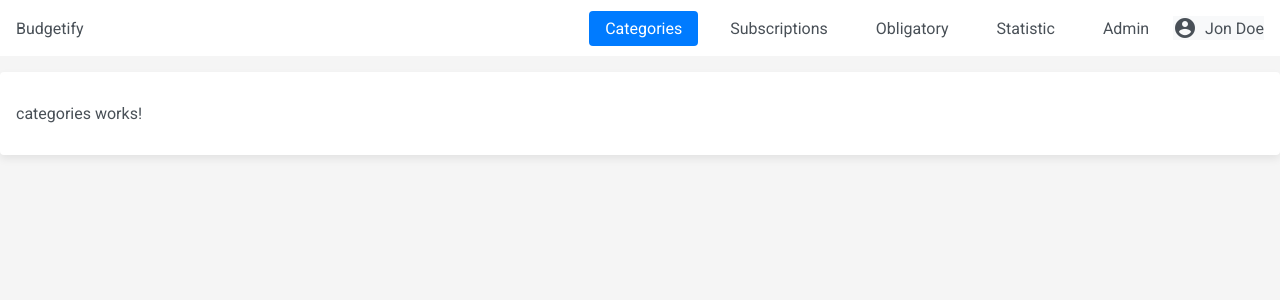
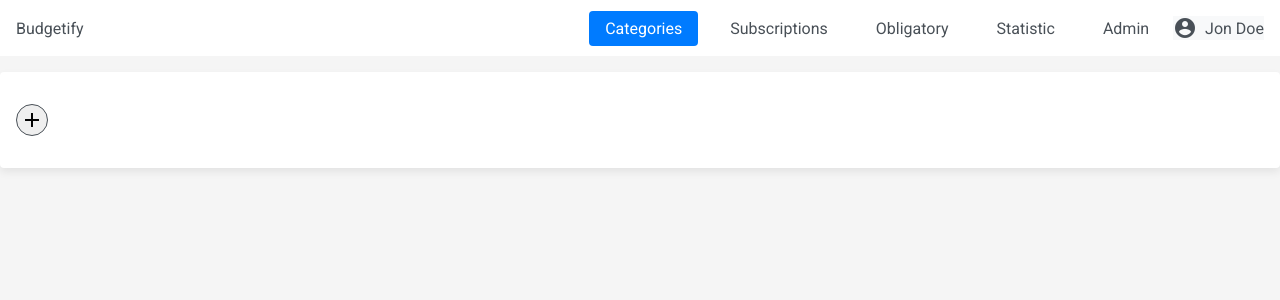
Before and after one commit to SiarhKul/angular-mentorship, an Angular app: page /categories in a window 1280 px wide. Shown: the top 300 px of the page. Built offline with nearby package versions, Linux system fonts and the light colour scheme.

Commit message:
chore: Add plus button

```diff
--- a/src/app/core/services/auth.service.ts
+++ b/src/app/core/services/auth.service.ts
@@ -9,6 +9,7 @@ import {AUTH_ENDPOINT} from "../../shared/constants/endpoints";
 })
 export class AuthService {
 
+
   constructor(private http: HttpClient) {
   }
 
@@ -19,6 +20,7 @@ export class AuthService {
       username,
       password
     });
+
     return objectObservable;
   }
 }
--- a/src/app/pages/categories/categories.component.html
+++ b/src/app/pages/categories/categories.component.html
@@ -1 +1,3 @@
-<p>categories works!</p>
+<p>
+  <app-plus-button/>
+</p>
--- /dev/null
+++ b/src/app/shared/components/plus-button/plus-button.component.css
@@ -0,0 +1,13 @@
+.button__add {
+    padding: 0;
+    min-width: 1.25rem;
+    min-height: 1.25rem;
+    width: 2rem;
+    height: 2rem;
+    border-radius: 50%;
+    border: 1px solid var(--border-color-dark);
+    display: flex;
+    justify-content: center;
+    align-items: center;
+    cursor: pointer;
+}
--- /dev/null
+++ b/src/app/shared/components/plus-button/plus-button.component.html
@@ -0,0 +1,3 @@
+<button class="button__add">
+  <mat-icon>add</mat-icon>
+</button>
--- a/src/styles.css
+++ b/src/styles.css
@@ -15,6 +15,8 @@
 
     /* UI colors */
     --border-color: #e9ecef;
+    --border-color-dark: #495057;
+
     --shadow-color: rgba(0, 0, 0, 0.075);
 
     /* Text colors */
```
Also changed, not shown: src/app/pages/categories/categories.component.ts (+7 -2 lines), src/app/shared/components/drawer/drawer.component.ts (added, +10 -0 lines), src/app/shared/components/plus-button/plus-button.component.ts (added, +12 -0 lines), src/app/shared/components/drawer/drawer.component.css (added), 2 other files (tests, documents, lock files or other folders). Lines whose indentation alone changed are shown as unchanged.
